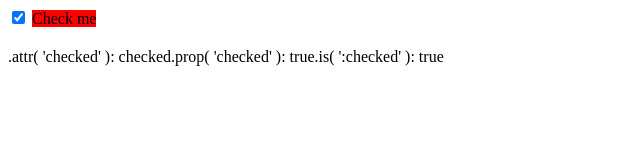
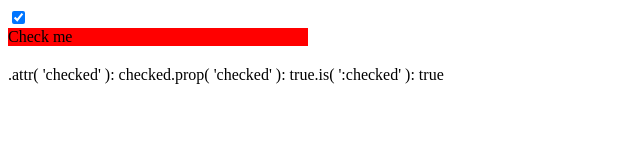
Before and after one commit to jahangiralamdiu/jquerycustomplugins, a plain HTML site: page jqueryclassexercise/public_html/index.html in a window 1280 px wide. Shown: the whole page, without its empty margins (0-640 px from the left). Drawn offline with Linux system fonts and the light colour scheme.

Commit message:
Passing multiple values as object

```diff
--- a/jqueryclassexercise/public_html/index.html
+++ b/jqueryclassexercise/public_html/index.html
@@ -43,13 +43,17 @@ and open the template in the editor.
                     })
                     .change();
 
-             $(document).ready(function(){
+            $(document).ready(function() {
 
-                 console.log($('#lblId').attr('for', 'ASHIQ').css('background-color', 'red'));
+                console.log($('#lblId').attr('for', 'ASHIQ').
+                        css({'background-color': 'red',
+                            'display': 'block',
+                            'width': '300px'
+      }));
 
-                 $('#lblId').attr('for', 'ASHIQ');
+                $('#lblId').attr('for', 'ASHIQ');
 
-             });
+            });
 
         </script>
 
```
